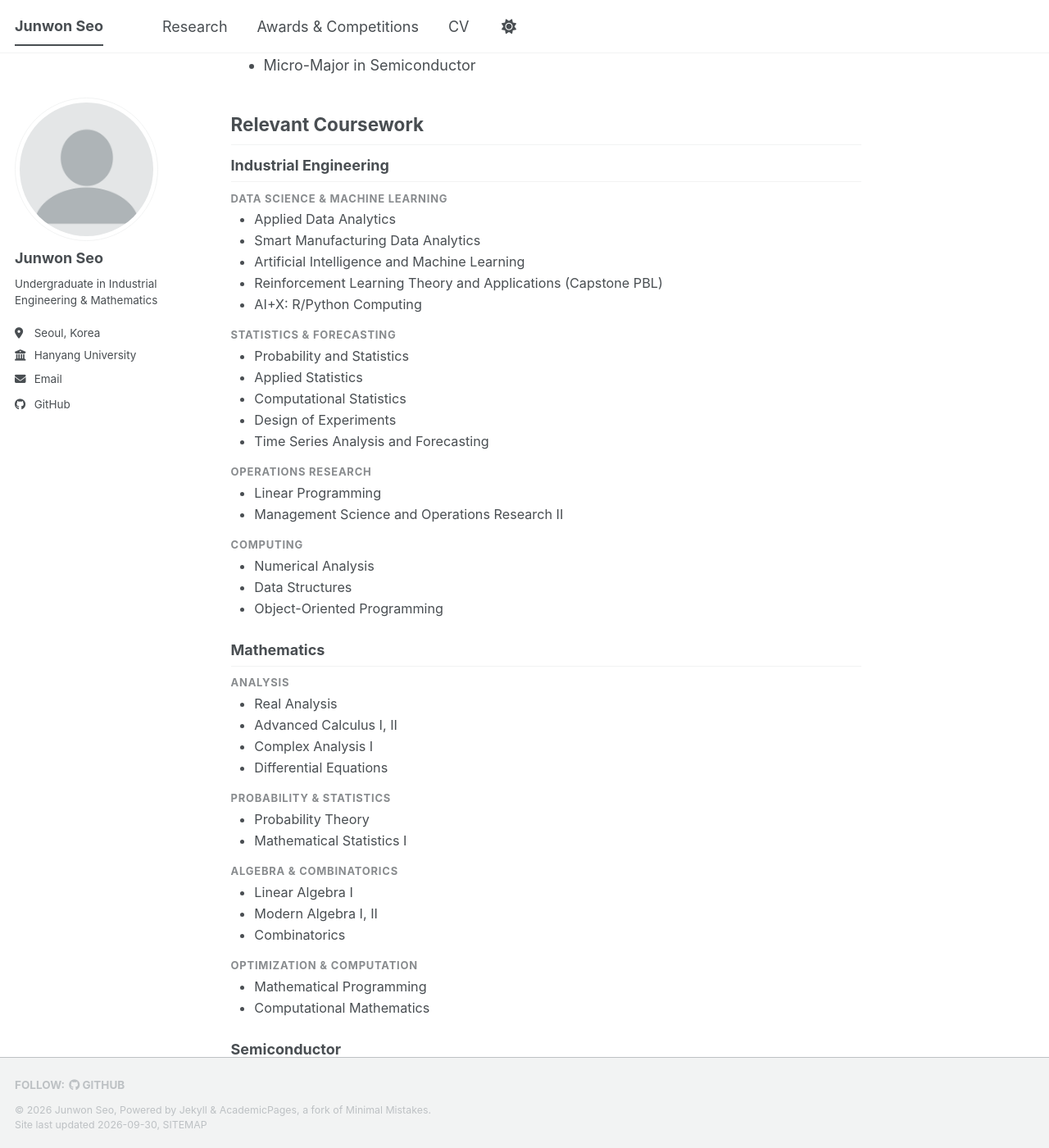
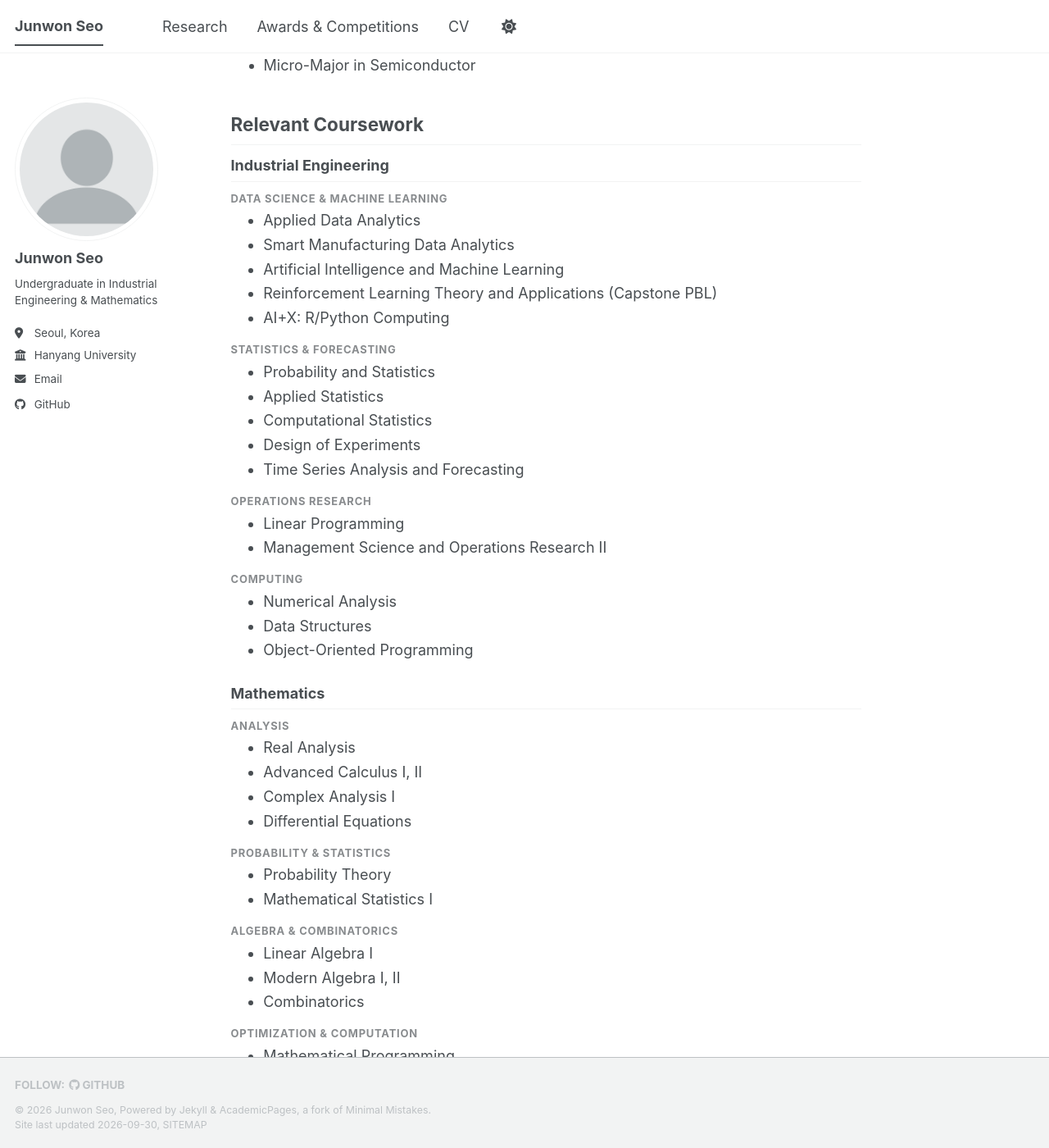
Before and after one commit to galashow3/galashow3.github.io, a Jekyll site: the page built from _pages/about.md, in a window 1280 px wide and 1400 px high, scrolled down 697 px. Shown: the whole window at 82% size. Built offline with Jekyll 4.4.1, drawn with Linux system fonts in a browser that asks for light colours; a style sheet for code colours, icons or effects is not loaded.

Commit message:
Coursework bullets: match Education list size and indent
Co-Authored-By: Claude Opus 5.5 <noreply@anthropic.com>
Claude-Session: https://claude.ai/code/session_01R7HUdYsjbuw5W7w4jBmyH5

```diff
--- a/assets/css/main.scss
+++ b/assets/css/main.scss
@@ -57,11 +57,10 @@
 }
 .coursework ul.cw-courses {
   margin: 0;
-  padding-left: 1.6em;
+  padding-left: 2.2em;   /* same bullet position as the Education list */
   list-style: disc;
 }
 .coursework ul.cw-courses li {
-  font-size: 0.9em;
   line-height: 1.5;
-  margin: 0.1em 0;
+  margin: 0.15em 0;
 }
```
